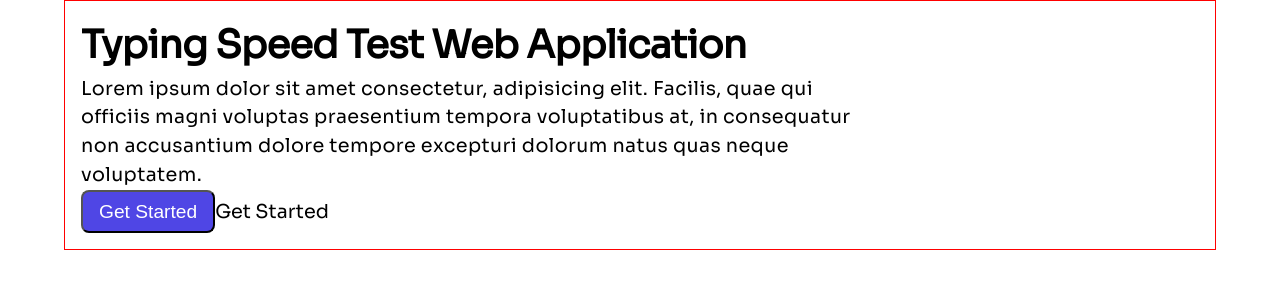
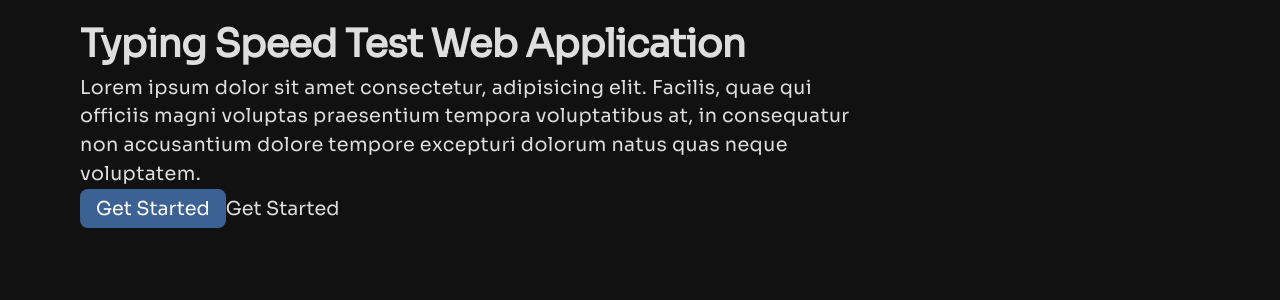
Before and after one commit to ShafiqRasa/typing-speed-test, a React (Vite) app: page / in a window 1280 px wide. Shown: the top 300 px of the page. Built offline with nearby package versions, Linux system fonts and the light colour scheme.

Commit message:
initial design system are done, and index.css is almost ready  for the starting the layout design

```diff
--- a/index.html
+++ b/index.html
@@ -2,7 +2,7 @@
 <html lang="en">
   <head>
     <meta charset="UTF-8" />
-    <link rel="icon" type="image/svg+xml" href="/favicon.png" />
+    <link rel="icon" type="image/svg+xml" href="/favicon.svg" />
     <meta name="viewport" content="width=device-width, initial-scale=1.0" />
     <title>typing-speed-test</title>
   </head>
--- a/src/App.tsx
+++ b/src/App.tsx
@@ -4,14 +4,14 @@ function App() {
   return (
     <>
       <section className="container">
-        <h1>Typing Speed Test Web Application</h1>
+        <h1> Typing Speed Test Web Application</h1>
         <p>
           Lorem ipsum dolor sit amet consectetur, adipisicing elit. Facilis,
           quae qui officiis magni voluptas praesentium tempora voluptatibus at,
           in consequatur non accusantium dolore tempore excepturi dolorum natus
           quas neque voluptatem.
         </p>
-        <button className="button">Get Started</button>
+        <button>Get Started</button>
         <a href="#">Get Started</a>
       </section>
     </>
--- a/src/index.css
+++ b/src/index.css
@@ -13,8 +13,12 @@
 :root {
   /* Colors */
   --color-primary: #4f46e5;
-  --color-text: #111;
-  --color-bg: #fff;
+  --text-color: #dedede;
+  --bg-color: #111111;
+  --green-color: #6eb684;
+  --red-color: #ab5a62;
+  --yellow-color: #d6c07d;
+  --blue-color: #3c6293;
 
   /* Font family */
   --font-family-base: "Sora", sans-serif;
@@ -65,12 +69,20 @@
 ========================= */
 
 body {
+  background-color: var(--bg-color);
+  color: var(--text-color);
   font-family: var(--font-family-base);
   font-size: var(--font-sm);
   font-weight: var(--font-weight-normal);
   line-height: var(--line-height-normal);
 }
 
+button,
+input,
+textarea,
+select {
+  font: inherit;
+}
 /* =========================
    3. GLOBAL ELEMENTS
 ========================= */
@@ -107,7 +119,6 @@ p {
   width: min(1200px, 90%);
   margin-inline: auto;
   padding: var(--space-md);
-  border: 1px solid red;
 }
 
 /* =========================
@@ -115,15 +126,17 @@ p {
 ========================= */
 
 .card {
-  background: var(--color-bg);
+  background: var(--bg-color);
   padding: var(--space-lg);
   border-radius: var(--radius);
 }
 
-.button {
+button {
+  appearance: none;
+  border: none;
   display: inline-block;
   padding: var(--space-sm) var(--space-md);
-  background: var(--color-primary);
+  background: var(--blue-color);
   color: white;
   font-size: var(--font-md);
   line-height: var(--line-height-normal);
```
Also changed, not shown: public/favicon.png (deleted), public/favicon.svg (added).
